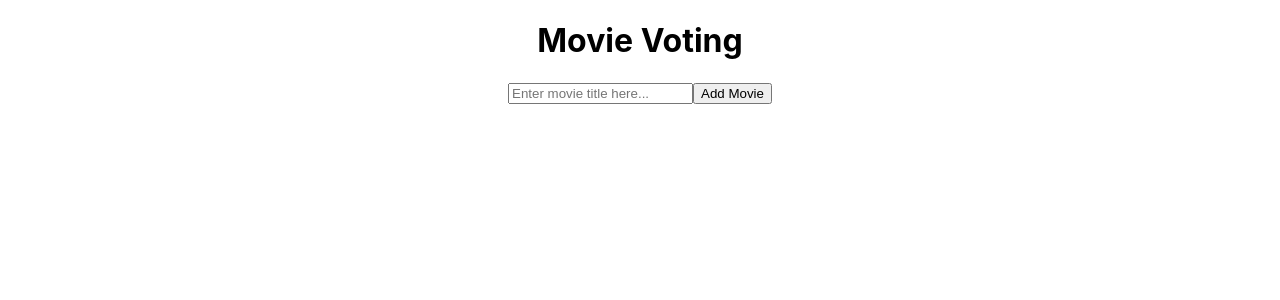
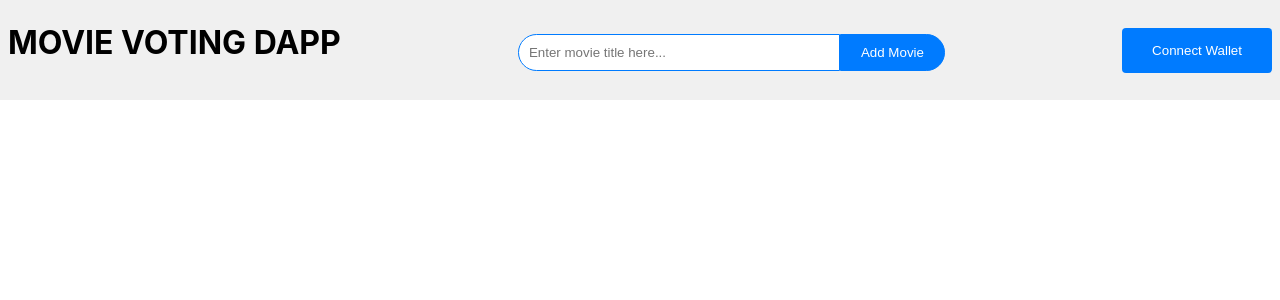
Before and after one commit to ghelanikirtan/MovieVoting-DAPP-v0.1.0, a React (Create React App) app: page / in a window 1280 px wide. Shown: the top 300 px of the page. Built offline with nearby package versions, Linux system fonts and the light colour scheme.

Commit message:
Added Button Functionality and Improved little bit of Frontend

```diff
--- a/public/index.html
+++ b/public/index.html
@@ -24,7 +24,7 @@
       work correctly both with client-side routing and a non-root public URL.
       Learn how to configure a non-root public URL by running `npm run build`.
     -->
-    <title>React App</title>
+    <title>MOVIE VOTING DAPP</title>
   </head>
   <body>
     <noscript>You need to enable JavaScript to run this app.</noscript>
--- a/src/App.css
+++ b/src/App.css
@@ -1,10 +1,32 @@
+*{
+  margin: 0;
+}
+
 .App {
   text-align: center;
+  background-color: #f0f0f0;
+}
+
+/* Rest of the CSS styles... */
+
+
+.App {
+  text-align: center;
+  display: flex;
+  justify-content: space-between;
+  align-items: center;
+  padding: .5em;
+
 }
 
 .App-logo {
   height: 40vmin;
   pointer-events: none;
+}
+
+.App h1{
+  margin-top: 15px;
+
 }
 
 @media (prefers-reduced-motion: no-preference) {
@@ -36,3 +58,65 @@
     transform: rotate(360deg);
   }
 }
+
+
+.App {
+  text-align: center;
+}
+
+h1 {
+  margin-bottom: 30px;
+}
+
+input[type="text"] {
+  width: 300px;
+  padding: 10px;
+  margin-bottom: 10px;
+  border: 1px solid #007bff;
+  /* border-radius: 4px; */
+  border-top-left-radius: 20px;
+  border-bottom-left-radius: 20px;
+  margin-top: 15px;
+}
+
+button {
+
+  padding: 15px 30px;
+  background-color: #007bff;
+  color: #fff;
+  border: none;
+  border-radius: 4px;
+  cursor: pointer;
+}
+
+.add-btn{
+
+  padding: 10px 20px;
+  border-radius: 0px;
+  border-top-right-radius: 20px;
+  border-bottom-right-radius: 20px;
+  border: 1px solid #007bff;
+}
+
+button:hover {
+  background-color: #0056b3;
+}
+
+.movie-list-container {
+  display: flex;
+  flex-wrap: wrap;
+  justify-content: center;
+  align-items: center;
+  margin-top: 20px;
+}
+
+
+
+.movie-title {
+  margin-bottom: 10px;
+  font-weight: bold;
+}
+
+.movie-description {
+  color: #666;
+}
--- a/src/App.js
+++ b/src/App.js
@@ -9,16 +9,22 @@ function App() {
   const [contract, setContract] = useState(null);
   const [account, setAccount] = useState(null);
   const [movieTitle, setMovieTitle] = useState("");
-
+  const [isWalletConnected, setIsWalletConnected] = useState(false);
 
   // Connect to the contract on component mount
   useEffect(() => {
-    connectToContract();
+    checkWalletConnection();
   }, []);
+
+  const checkWalletConnection = async () => {
+    if (window.ethereum && window.ethereum.selectedAddress) {
+      await connectToContract();
+    }
+  };
 
   const connectToContract = async () => {
     try {
-      await requestAccount();
+      // await requestAccount();
       const provider = new ethers.providers.Web3Provider(window.ethereum);
       const signer = provider.getSigner();
       const contractAddress = "0x06298174Fed757B28f043B9473D3414aCC6f37cA";
@@ -32,15 +38,25 @@ function App() {
 
       setContract(movieContract);
       setAccount(await signer.getAddress());
+      setIsWalletConnected(true);
     } catch (error) {
       console.error("Failed to connect to the contract", error);
     }
   };
 
-  const requestAccount = async () => {
-    await window.ethereum.request({ method: "eth_requestAccounts" });
+  // const requestAccount = async () => {
+  //   await window.ethereum.request({ method: "eth_requestAccounts" });
+  // };
+
+  const connectWallet = async () => {
+    try {
+      // await window.ethereum.request({ method: "eth_requestAccounts" });
+      await window.ethereum.enable();
+      await connectToContract();
+    } catch (error) {
+      console.error("Failed to connect wallet", error);
+    }
   };
-  // console.log();
 
   // API fetch all movie list for validation here and call it on handleAddMovie function
 
@@ -55,10 +71,11 @@ function App() {
   };
 
   return (
+    <>
     <div className="App">
-      <h1>Movie Voting</h1>
-      {account && <p>Connected Account: {account}</p>}
-      {/* {contract && <MovieList contract={contract} />} */}
+      <h1>MOVIE VOTING DAPP</h1>
+
+      {/* {account && <p>Connected Account: {account}</p>} */}
       {
         <div>
           <input
@@ -66,13 +83,17 @@ function App() {
             value={movieTitle}
             onChange={(e) => setMovieTitle(e.target.value)}
             placeholder="Enter movie title here..."
-          />
-          <button onClick={handleAddMovie}>Add Movie</button>
+            />
+          <button className="add-btn" onClick={handleAddMovie}>Add Movie</button>
 
-          <MovieList contract={contract} />
         </div>
       }
+      {!isWalletConnected && (
+        <button onClick={connectWallet}>Connect Wallet</button>
+        )}
     </div>
+        <MovieList contract={contract} />
+        </>
   );
 }
 
--- a/src/MovieList.css
+++ b/src/MovieList.css
@@ -1,21 +1,36 @@
-
-
-.cardList{
+.cardList {
     margin-top: 30px;
     display: flex;
+    flex-direction: row;
     flex-wrap: wrap;
-}
+    justify-content: center;
+    align-items: center;
+    /* background-color: aqua; */
+    padding-left: 90px;
+    /* padding-top: 30px; */
+  }
 
-.card{
+  .card {
     flex: 0 0 calc(33.3% - 10px);
-  margin: 5px;
-}
+    margin: 25px 5px;
+  }
 
+  @media (max-width: 768px) {
+    .card {
+      flex: 0 0 calc(50% - 10px);
+    }
+  }
 
-@media (max-width: 768px) {
+  @media (max-width: 480px) {
+    .card {
+      flex: 0 0 calc(100% - 10px);
+    }
+  }
+
+  @media (max-width: 768px) {
     .cardList {
-        display: flex;
-        justify-content: space-between;
+      display: flex;
+      justify-content: center; /* Add this line */
       flex-direction: column;
       height: 100%;
     }
--- a/src/MovieList.js
+++ b/src/MovieList.js
@@ -43,8 +43,11 @@ const MovieList = ({ contract }) => {
   };
 
   const castVote = async (movieId, isGoodVote) => {
-    await contract.castVote(movieId, isGoodVote);
-    // fetchMovies();
+    try{await contract.castVote(movieId, isGoodVote);
+    }catch{
+      alert("you've already voted once for this movie!")
+    }
+      // fetchMovies();
   };
 
   return (
```
